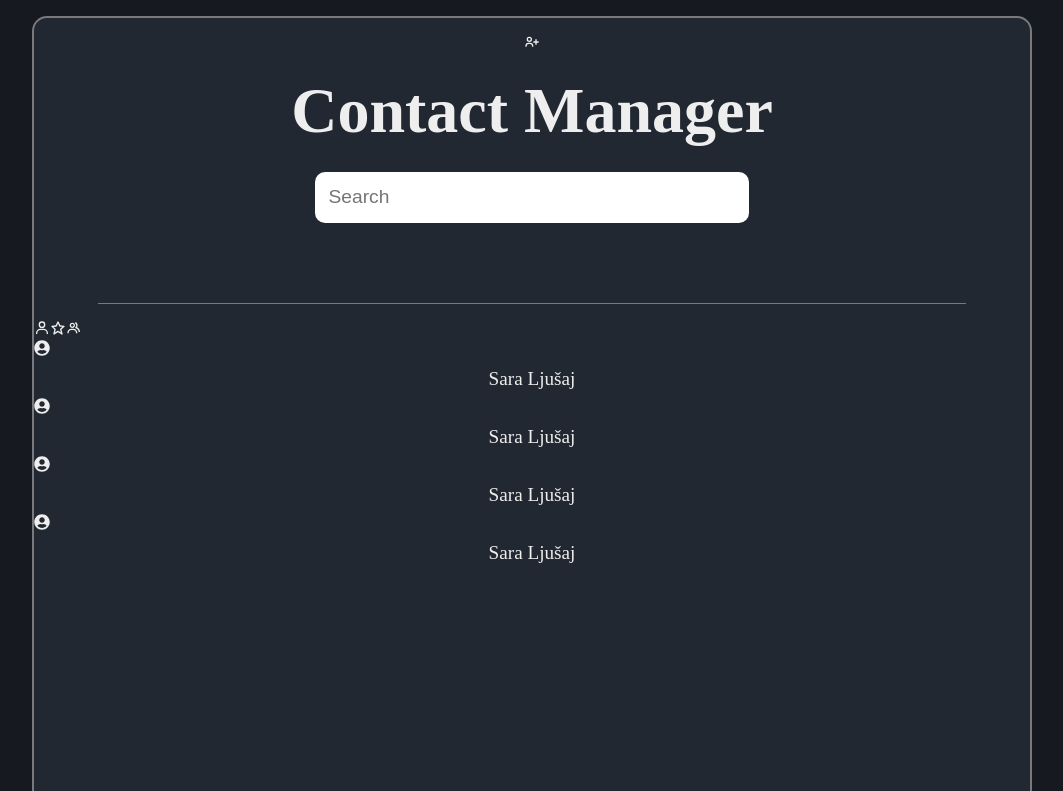
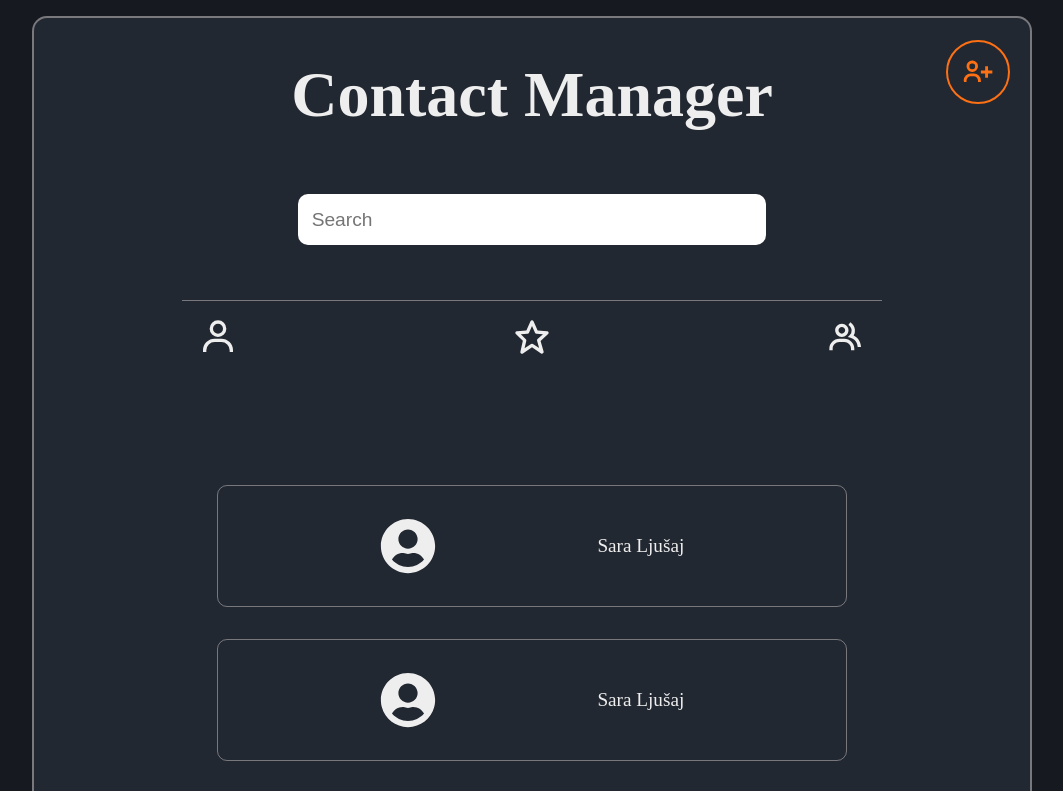
Before and after one commit to Ljusaj123/Contact-Manager, a React (Create React App) app in the folder frontend/: page / in a window 1280 px wide. Shown: the top 791 px of the page, without its empty margins (108-1171 px from the left). Built offline with nearby package versions, Linux system fonts and the light colour scheme; a web font is replaced by a local one.

Commit message:
scss in css

```diff
--- a/frontend/src/styles/css/styles.css
+++ b/frontend/src/styles/css/styles.css
@@ -61,53 +61,58 @@ a {
 .home {
   width: 100vw;
   max-width: 100%;
-  min-height: 100vh;
-  padding: 1rem;
+  padding: 1rem 0;
 }
 
 .home-container {
   width: clamp(300px, 90%, 1000px);
+  min-height: 100vh;
+  max-height: 150vh;
   margin: 0 auto;
-  height: 100vh;
+  background-color: #222831;
   border: 2px solid rgba(235, 225, 225, 0.432);
   border-radius: 15px;
-  background-color: #222831;
+  position: relative;
+}
+
+.home-container .container {
+  width: clamp(270px, 80%, 700px);
+  margin: 0 auto;
 }
 
 header {
   width: 100%;
   padding: 1rem;
+  border-bottom: 1px solid rgba(235, 225, 225, 0.432);
 }
 
 .header-container {
-  width: 90%;
+  width: 100%;
   display: -webkit-box;
   display: -ms-flexbox;
   display: flex;
+  -webkit-box-pack: center;
+      -ms-flex-pack: center;
+          justify-content: center;
+  -webkit-box-align: center;
+      -ms-flex-align: center;
+          align-items: center;
   -webkit-box-orient: vertical;
   -webkit-box-direction: normal;
       -ms-flex-direction: column;
           flex-direction: column;
-  -webkit-box-align: center;
-      -ms-flex-align: center;
-          align-items: center;
-  -webkit-box-pack: center;
-      -ms-flex-pack: center;
-          justify-content: center;
-  margin: 0 auto;
-  padding-bottom: 5em;
-  border-bottom: 1px solid rgba(235, 225, 225, 0.432);
 }
 
 .header-container input {
+  width: clamp(200px, 70%, 500px);
+  border: none;
+  border-radius: 10px;
+  outline: none;
+  line-height: 1.5rem;
+  color: #393e46;
+  font-size: clamp(0.8rem, 2vw, 1.2rem);
+  margin: 2em 0;
   padding: 0.7em;
-  line-height: 1.5rem;
-  width: clamp(200px, 50%, 500px);
-  border: none;
-  outline: none;
-  color: #393e46;
-  border-radius: 10px;
-  font-size: clamp(0.8rem, 2vw, 1.2rem);
 }
 
 .header-container input::-webkit-input-placeholder {
@@ -133,3 +138,109 @@ header {
 .header-container [placeholder]:focus::-webkit-input-placeholder {
   color: transparent;
 }
+
+.header-container .new-user-icon {
+  position: absolute;
+  top: 2%;
+  right: 2%;
+  border: 2px solid #fd7014;
+  border-radius: 50%;
+  padding: 0.2em;
+  font-size: clamp(2rem, 5.5vw, 4rem);
+  color: #fd7014;
+  cursor: pointer;
+  -webkit-transition: all 0.5s ease;
+  transition: all 0.5s ease;
+}
+
+.header-container .new-user-icon:active {
+  -webkit-transform: scale(0.85);
+          transform: scale(0.85);
+}
+
+.contact-list {
+  padding: 2rem 0;
+}
+
+.contact-list-container {
+  max-height: 80vh;
+  overflow-y: scroll;
+}
+
+.contact-list-container::-webkit-scrollbar {
+  width: 0.5rem;
+  background: rgba(235, 225, 225, 0.432);
+  border-radius: 0 1rem 1rem 0;
+}
+
+.contact-list-container::-webkit-scrollbar-thumb {
+  background-color: rgba(235, 225, 225, 0.432);
+  border-radius: 0 1rem 1rem 0;
+}
+
+.contact {
+  width: 90%;
+  min-height: 15vh;
+  margin: 2rem auto;
+  border: 1px solid rgba(235, 225, 225, 0.432);
+  border-radius: 10px;
+  -webkit-transition: all 0.5s ease;
+  transition: all 0.5s ease;
+}
+
+.contact:hover {
+  background-color: #393e46;
+}
+
+.contact-container {
+  height: 100%;
+  display: -webkit-box;
+  display: -ms-flexbox;
+  display: flex;
+  -webkit-box-pack: space-evenly;
+      -ms-flex-pack: space-evenly;
+          justify-content: space-evenly;
+  -webkit-box-align: center;
+      -ms-flex-align: center;
+          align-items: center;
+  cursor: pointer;
+}
+
+.contact-container .img-container {
+  display: -webkit-box;
+  display: -ms-flexbox;
+  display: flex;
+  -webkit-box-pack: center;
+      -ms-flex-pack: center;
+          justify-content: center;
+  -webkit-box-align: center;
+      -ms-flex-align: center;
+          align-items: center;
+  height: 15vh;
+}
+
+.contact-container .img-container svg {
+  font-size: clamp(2rem, 5.5vw, 3.5rem);
+}
+
+.groups {
+  height: 15vh;
+  padding: 1rem;
+}
+
+.groups-container {
+  display: -webkit-box;
+  display: -ms-flexbox;
+  display: flex;
+  -webkit-box-pack: justify;
+      -ms-flex-pack: justify;
+          justify-content: space-between;
+  -webkit-box-align: center;
+      -ms-flex-align: center;
+          align-items: center;
+}
+
+.groups-container svg {
+  font-size: clamp(1.5rem, 5.5vw, 2.5rem);
+  cursor: pointer;
+}
```
Also changed, not shown: frontend/src/layout/Footer.js (deleted, +0 -13 lines).
